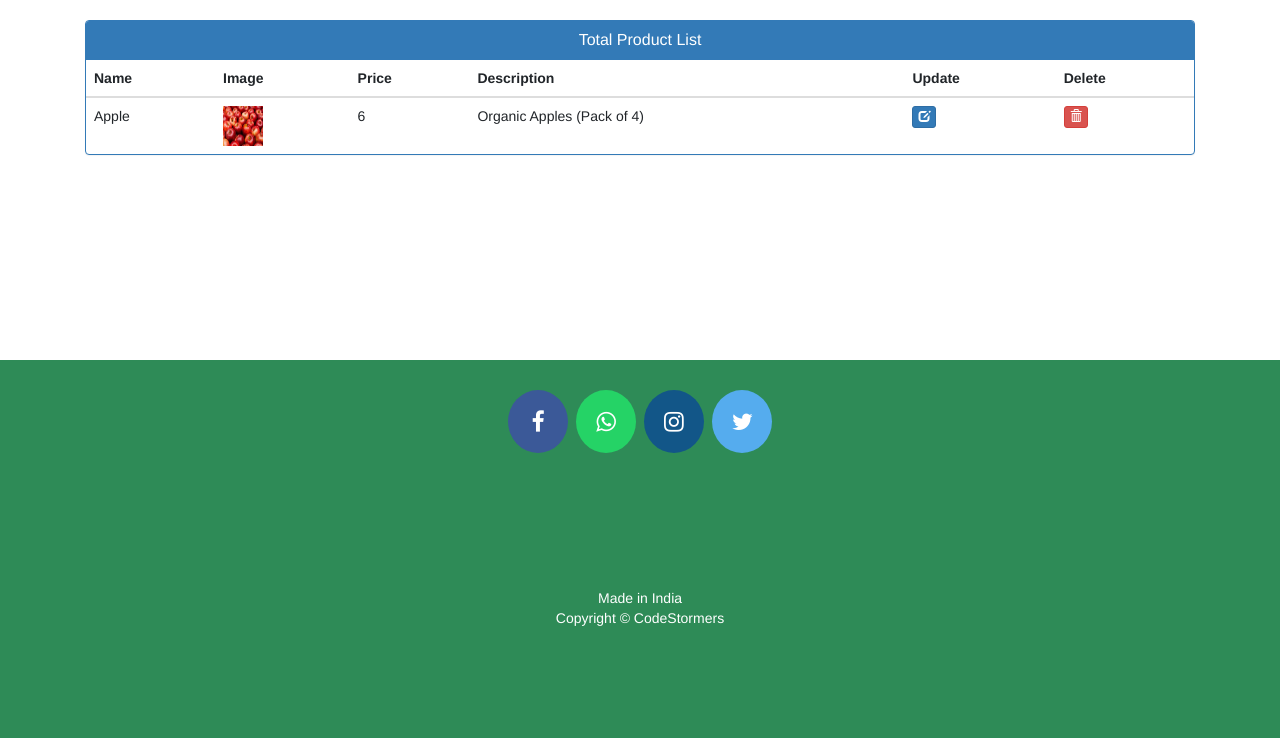
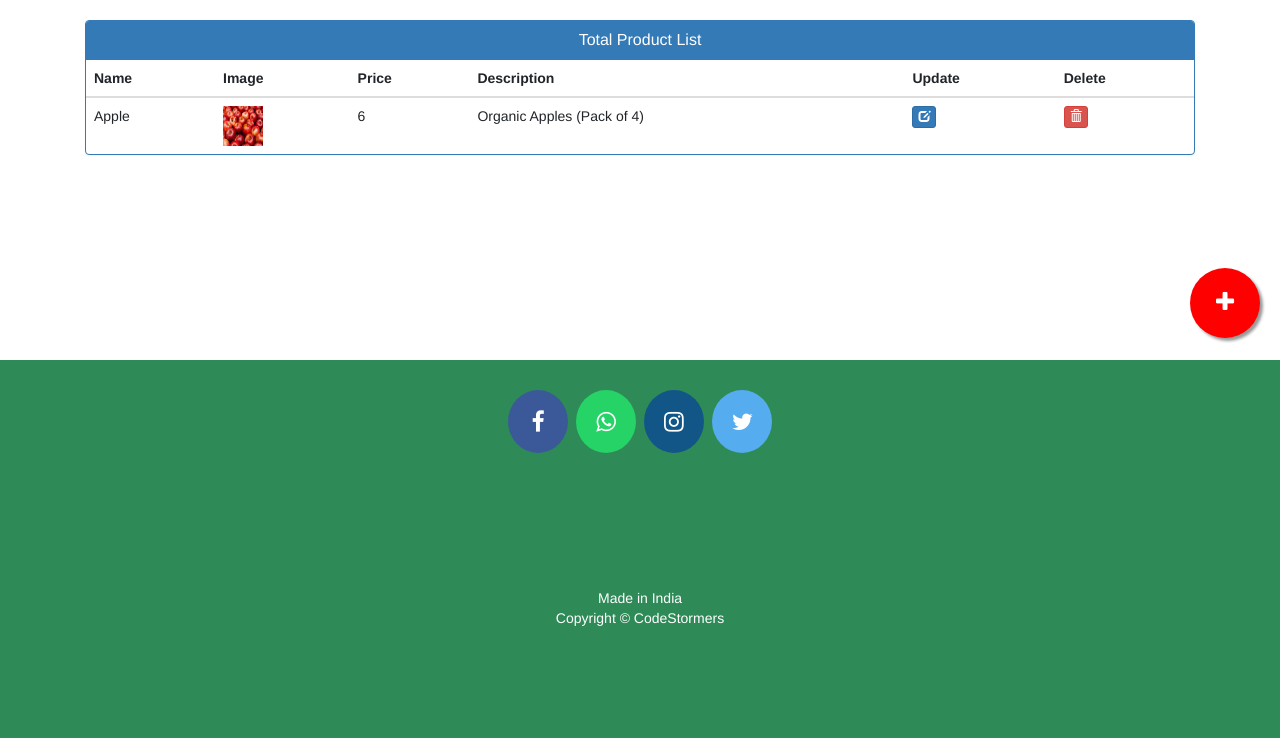
Before and after one commit to ppathi3/agroculture, a Django app: page /admin-products in a window 1280 px wide. Shown: the part 62-800 px from the top of the page. Run offline with Django 3.2, Linux system fonts and the light colour scheme; a user stored in the database is signed in; data comes from the database, SQL or seed files in the repository; some libraries are stand-ins or nearby versions.

Commit message:
CSS changes for add product button

```diff
--- a/templates/ecom/admin_products.html
+++ b/templates/ecom/admin_products.html
@@ -22,16 +22,18 @@
     }
 
     .float{
-	position:fixed;
-	width:70px;
-	height:70px;
-	bottom:60px;
-	right:60px;
-	background-color:red;
-	color:#FFF;
-	border-radius:50px;
-	text-align:center;
-	box-shadow: 3px 3px 3px #999;
+      display: block;
+      width: 70px;
+      position: absolute;
+      height: 70px;
+      background-color: red;
+      color: #FFF;
+      border-radius: 50px;
+      text-align: center;
+      box-shadow: 3px 3px 3px #999;
+      right: 20px;
+      bottom: 400px;
+      z-index: 999;
 }
 
 .my-float{
```
